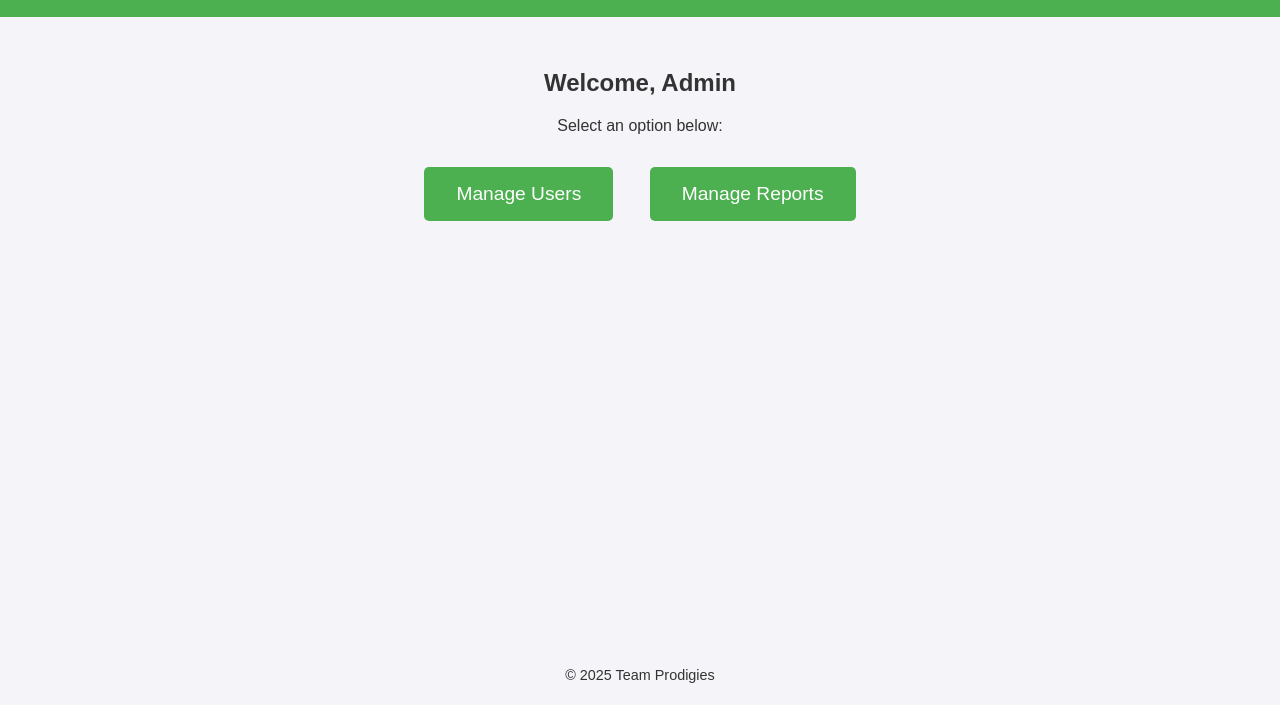
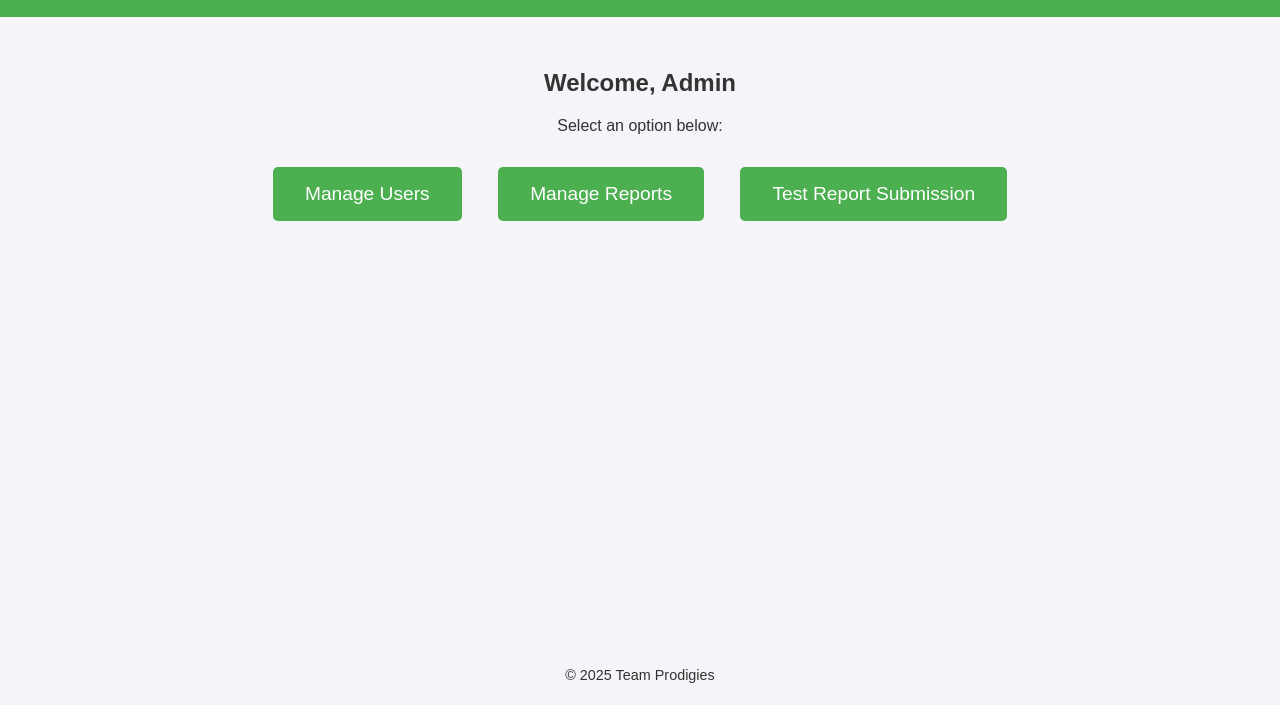
Before and after one commit to mrchow330/neighborhood-safety-backend, a website: page features/admin/admin-dashboard.html in a window 1280 px wide. Shown: the part 95-800 px from the top of the page. Drawn offline with Linux system fonts and the light colour scheme.

Commit message:
Added api-report-tester

```diff
--- a/features/admin/admin-dashboard.html
+++ b/features/admin/admin-dashboard.html
@@ -54,6 +54,7 @@
     <p>Select an option below:</p>
     <a href="/manage-users.html">Manage Users</a>
     <a href="/manage-reports.html">Manage Reports</a>
+    <a href="../api-report-tester.html">Test Report Submission</a>
   </main>
   <footer>
     <p>&copy; 2025 Team Prodigies</p>
```
